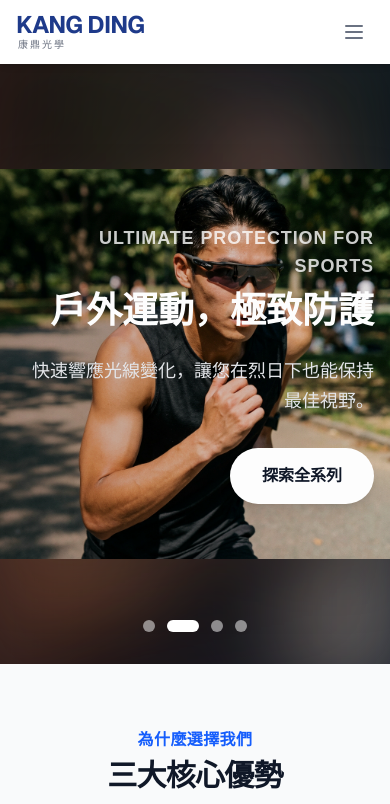
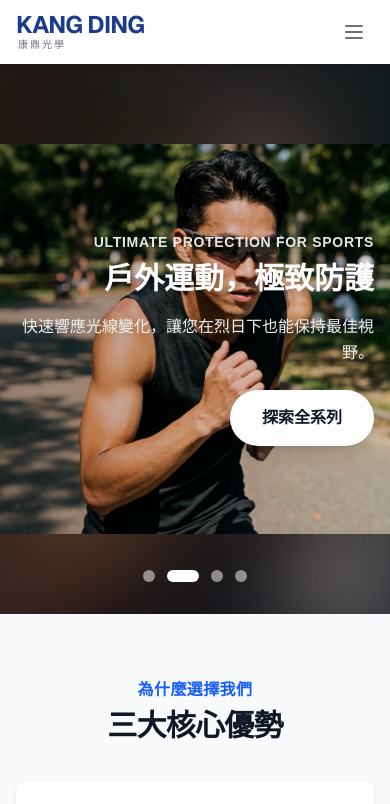
Before and after one commit to jason323456/KINGDING, a Next.js app: page / in a window 390 px wide. Shown: the top 804 px of the page. Built offline with nearby package versions, Linux system fonts and the light colour scheme.

Commit message:
Refine mobile typography and layout for HeroCarousel

```diff
--- a/app/components/HeroCarousel.tsx
+++ b/app/components/HeroCarousel.tsx
@@ -59,7 +59,7 @@ export default function HeroCarousel() {
     };
 
     return (
-        <div className="relative w-full h-[600px] md:h-[700px] overflow-hidden bg-gray-900">
+        <div className="relative w-full h-[550px] md:h-[700px] overflow-hidden bg-gray-900">
             {/* Slides */}
             {slides.map((slide, index) => (
                 <div
@@ -100,13 +100,13 @@ export default function HeroCarousel() {
                     <div className="absolute inset-0 flex items-center">
                         <div className="max-w-7xl mx-auto px-4 sm:px-6 lg:px-8 w-full">
                             <div className={`max-w-xl ${slide.align === "right" ? "ml-auto text-right" : ""}`}>
-                                <h2 className="text-lg md:text-xl font-bold text-white/80 mb-2 tracking-wider uppercase animate-fade-in-up">
+                                <h2 className="text-sm md:text-xl font-bold text-white/90 mb-2 tracking-wider uppercase animate-fade-in-up shadow-sm">
                                     {slide.subtitle}
                                 </h2>
-                                <h1 className="text-4xl md:text-6xl font-bold text-white mb-6 leading-tight animate-fade-in-up delay-100">
+                                <h1 className="text-3xl md:text-6xl font-bold text-white mb-4 md:mb-6 leading-tight animate-fade-in-up delay-100 drop-shadow-lg">
                                     {slide.title}
                                 </h1>
-                                <p className="text-lg md:text-xl text-gray-200 mb-8 leading-relaxed animate-fade-in-up delay-200">
+                                <p className="text-base md:text-xl text-gray-100 mb-6 md:mb-8 leading-relaxed animate-fade-in-up delay-200 drop-shadow-md max-w-sm md:max-w-none">
                                     {slide.desc}
                                 </p>
                                 <div className={`animate-fade-in-up delay-300 ${slide.align === "right" ? "flex justify-end" : ""}`}>
```
